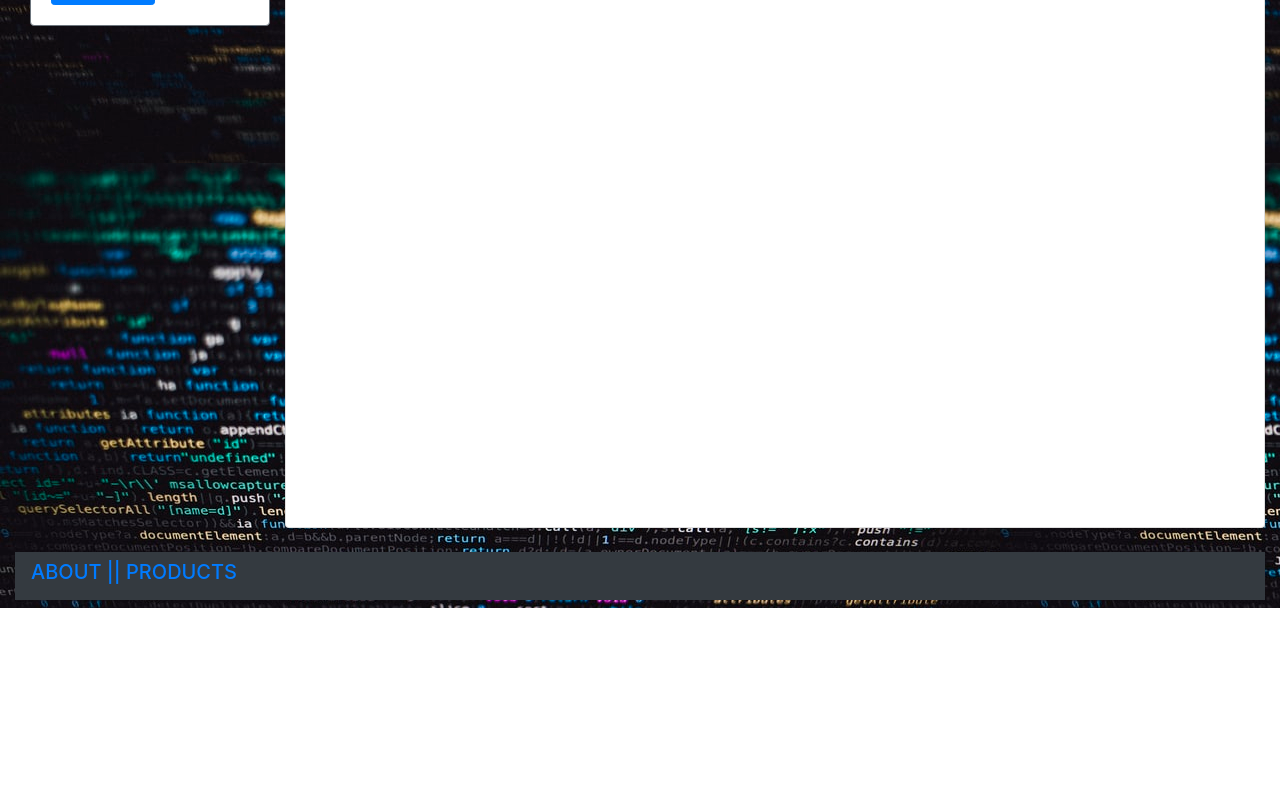
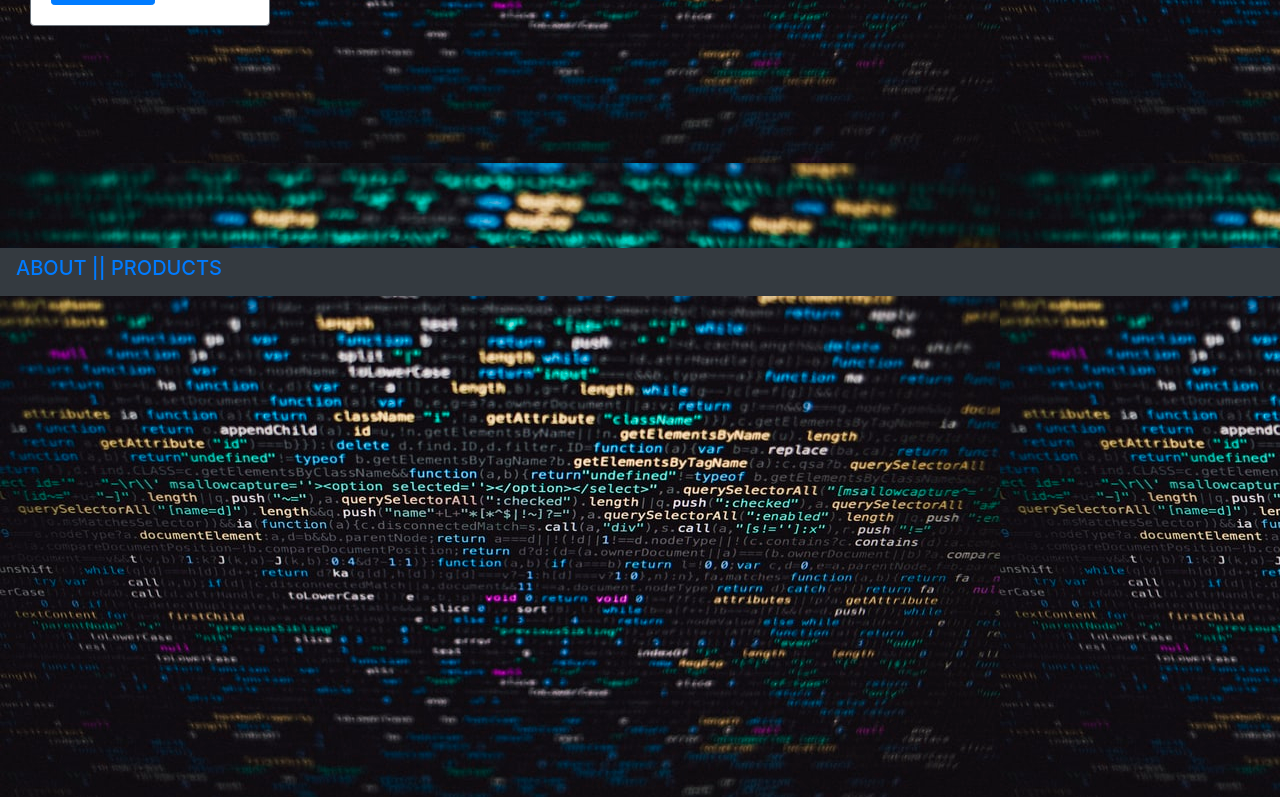
Before and after one commit to JinaStrickland/CodeOverFlow_FrontEnd, a React (Create React App) app: page /login in a window 1280 px wide. Shown: the part 504-1301 px from the top of the page. Before the commit the page ends 1112 px from the top, so only its background shows below. Built offline with nearby package versions, Linux system fonts and the light colour scheme; no server answers.

Commit message:
some css change

```diff
--- a/src/App.css
+++ b/src/App.css
@@ -6,12 +6,12 @@
   margin-top: 46px;
   position: relative;
   width: "70rem";
-  height: "200rem";
+  /* height: 150rem; */
 }
 
 #nav-bar {
   float: left;
-  height: "150rem";
+  height: 150rem;
   margin-top: 21px;
 }
 
@@ -21,24 +21,24 @@
   margin-top: 46px;
   position: relative;
   width: auto;
-  height: "200rem";
+  height: auto;
 }
 
 #single-question {
   margin-top: 46px;
   position: relative;
-  height: 60rem;
+  /* height: 150rem; */
   margin-left: 15px;
 }
 
 #signup-card {
   margin-top: 46px;
-  height: 60rem;
+  /* height: 60rem; */
 }
 
 #login-card {
   margin-top: 46px;
-  height: 60rem;
+  /* height: 60rem; */
 }
 
 #user-image {
@@ -71,26 +71,26 @@
 
 #question-form {
   margin-top: 50px;
-  height: 60rem;
+  /* height: 60rem; */
 }
 
 #edit-question-form {
   margin-top: 50px;
-  height: 150rem;
+  /* height: 150rem; */
 }
 
 #answer-page {
   margin-left: 10px;
-  height: 150rem;
+  /* height: 150rem; */
 }
 #answer-form {
   margin-top: 40px;
   margin-left: 20px;
-  height: 150rem;
+  /* height: 150rem; */
 }
 
 #footer {
   position: relative;
-  height: 80px;
+  /* height: 80px; */
   clear: both;
 }
--- a/src/App.js
+++ b/src/App.js
@@ -85,7 +85,7 @@ class App extends Component {
           })
       );
     e.target.reset();
-    // this.props.history.push("/");
+    this.props.history.push("/homepage");
   };
 
   getQuestion = (foundQuestion) => {
@@ -118,10 +118,10 @@ class App extends Component {
       .then((newAnswer) =>
         this.setState({
           question: { ...this.state.question, newAnswer },
+          // questions: [...this.state.questions, newAnswer],
         })
       );
-    // props.history.push("/");
-    // props.history.push("/login");
+    // props.history.push("/homepage");
     e.target.reset();
   };
 
--- a/src/Components/Footer.js
+++ b/src/Components/Footer.js
@@ -10,15 +10,7 @@ const Footer = (props) => {
   return (
     <div id="footer">
       <br />
-      <Navbar bg="dark" variant="dark" expand="lg">
-        {/* <img
-            alt=""
-            src={require(`../images/codeOverFlow_logo.jpg`)}
-            width="40"
-            height="40"
-            className="d-inline-block align-top"
-          />{" "} */}
-        {/* CodeOverFlow */}
+      <Navbar bg="dark" variant="dark" expand="lg" fixed="bottom">
         <Link to="/about">
           <h5>ABOUT |</h5>
         </Link>
--- a/src/Components/SingleQuestion.js
+++ b/src/Components/SingleQuestion.js
@@ -4,9 +4,9 @@ import { Link } from "react-router-dom";
 import { withRouter } from "react-router-dom";
 
 class SingleQuestion extends React.Component {
-  redirectToHomepage = () => {
-    this.props.history.push("/homepage");
-  };
+  // redirectToHomepage = () => {
+  //   this.props.history.push("/homepage");
+  // };
 
   render() {
     let question = this.props.question;
```
